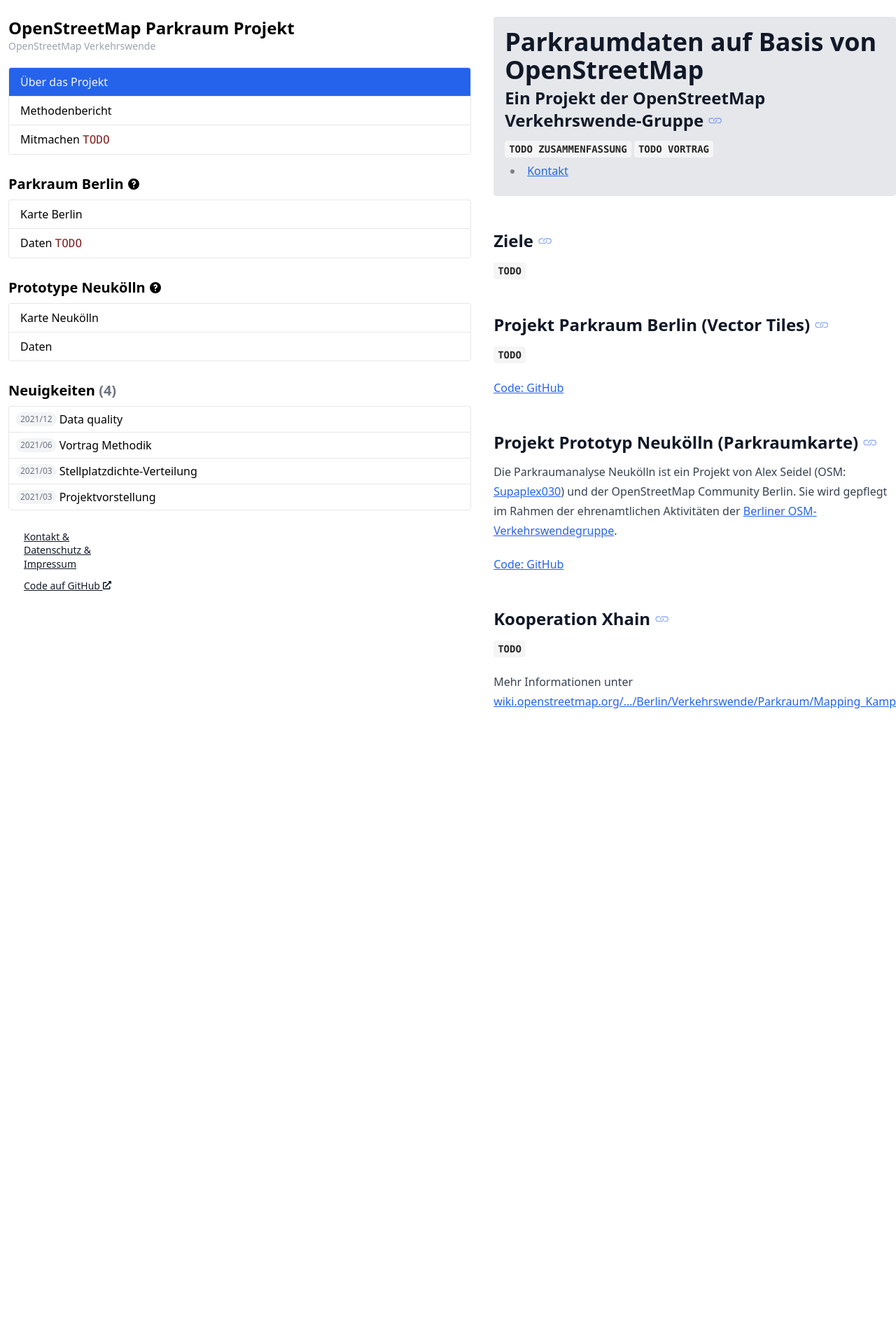
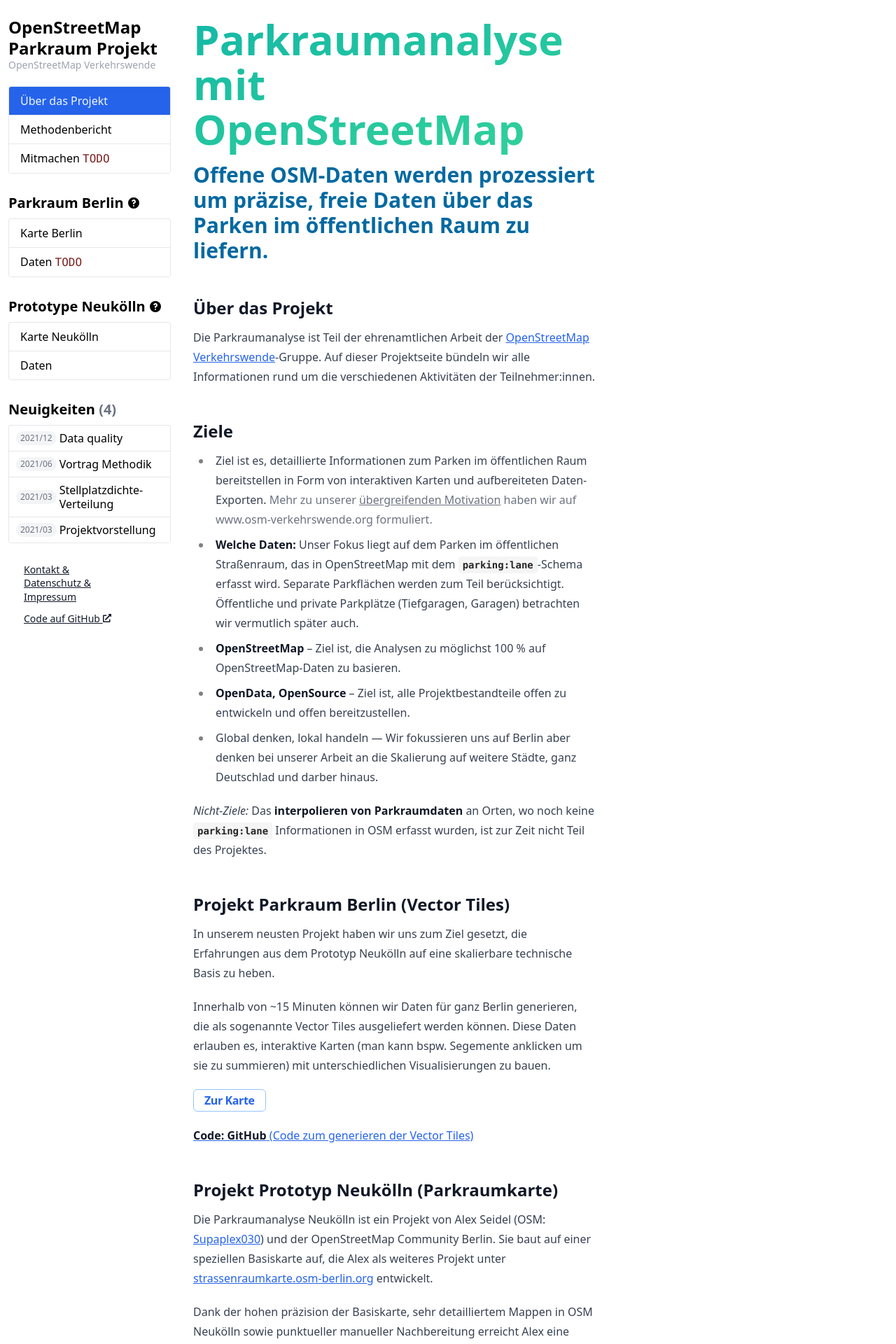
Before and after one commit to osmberlin/parkraum.osm-verkehrswende.org, a Jekyll site: the page built from index.html, in a window 1280 px wide. Shown: the top 1920 px of the page at 70% size. Built offline with Jekyll 4.4.1, drawn with Linux system fonts in a browser that asks for light colours; before the commit the page ends 1040 px from its top, so only the background shows below that; some of the changed text lies outside the part shown.

Commit message:
Rework homepage text and design
Rewrite more or less all content. And add styles based on osm-verkehrswende.org

```diff
--- /dev/null
+++ b/index.html
@@ -0,0 +1,177 @@
+---
+title: Parkraumdaten auf Basis von OpenStreetMap — Ein Projekt der OpenStreetMap Verkehrswende-Gruppe
+layout: page
+menu_highlight: about
+---
+
+<h1
+  class="mb-4 bg-gradient-to-br from-teal-500 to-emerald-400 bg-clip-text pb-2 text-4xl font-extrabold leading-8 text-transparent md:text-6xl md:leading-[4rem]"
+>
+  Parkraumanalyse mit OpenStreetMap
+</h1>
+<p class="-mt-2 text-3xl font-bold text-sky-700">
+  Offene OSM-Daten werden prozessiert um präzise, freie Daten über das Parken im
+  öffentlichen Raum zu liefern.
+</p>
+
+<div id="goals" class="target:notice target:bg-purple-100 hover:bg-purple-50">
+  <h2 class="mb-3">Über das Projekt</h2>
+
+  <p>
+    Die Parkraumanalyse ist Teil der ehrenamtlichen Arbeit der
+    <a href="https://www.osm-verkehrswende.org">OpenStreetMap Verkehrswende</a
+    >-Gruppe. Auf dieser Projektseite bündeln wir alle Informationen rund um die
+    verschiedenen Aktivitäten der Teilnehmer:innen.
+  </p>
+</div>
+
+<div id="goals" class="target:notice target:bg-purple-100 hover:bg-purple-50">
+  <h2 class="mb-3">Ziele</h2>
+
+  <ul>
+    <li>
+      Ziel ist es, detaillierte Informationen zum Parken im öffentlichen Raum
+      bereitstellen in Form von interaktiven Karten und aufbereiteten
+      Daten-Exporten.
+      <span class="text-gray-500">
+        Mehr zu unserer
+        <a href="https://www.osm-verkehrswende.org/" class="text-gray-500"
+          >übergreifenden Motivation</a
+        >
+        haben wir auf www.osm-verkehrswende.org formuliert.
+      </span>
+    </li>
+    <li>
+      <strong>Welche Daten:</strong> Unser Fokus liegt auf dem Parken im
+      öffentlichen Straßenraum, das in OpenStreetMap mit dem
+      <code>parking:lane</code>-Schema erfasst wird. Separate Parkflächen werden
+      zum Teil berücksichtigt. Öffentliche und private Parkplätze (Tiefgaragen,
+      Garagen) betrachten wir vermutlich später auch.
+    </li>
+    <li>
+      <strong>OpenStreetMap</strong> – Ziel ist, die Analysen zu möglichst 100 %
+      auf OpenStreetMap-Daten zu basieren.
+    </li>
+    <li>
+      <strong>OpenData, OpenSource</strong> – Ziel ist, alle Projektbestandteile
+      offen zu entwickeln und offen bereitzustellen.
+    </li>
+    <li>
+      Global denken, lokal handeln — Wir fokussieren uns auf Berlin aber denken
+      bei unserer Arbeit an die Skalierung auf weitere Städte, ganz Deutschlad
+      und darber hinaus.
+    </li>
+  </ul>
+
+  <p>
+    <em>Nicht-Ziele:</em> Das
+    <strong>interpolieren von Parkraumdaten</strong> an Orten, wo noch keine
+    <code>parking:lane</code> Informationen in OSM erfasst wurden, ist zur Zeit
+    nicht Teil des Projektes.
+  </p>
+</div>
+
+<div
+  id="project-vector-tiles"
+  class="target:notice target:bg-purple-100 hover:bg-purple-50"
+>
+  <h2 class="mb-3">Projekt Parkraum Berlin (Vector Tiles)</h2>
+
+  <p>
+    In unserem neusten Projekt haben wir uns zum Ziel gesetzt, die Erfahrungen
+    aus dem Prototyp Neukölln auf eine skalierbare technische Basis zu heben.
+  </p>
+  <p>
+    Innerhalb von ~15 Minuten können wir Daten für ganz Berlin generieren, die
+    als sogenannte Vector Tiles ausgeliefert werden können. Diese Daten erlauben
+    es, interaktive Karten (man kann bspw. Segemente anklicken um sie zu
+    summieren) mit unterschiedlichen Visualisierungen zu bauen.
+  </p>
+
+  <p>
+    <a href="/project-vector-tiles" class="button-outline">Zur Karte</a>
+  </p>
+
+  <p>
+    <a href="https://github.com/gislars/strassenraum-berlin"
+      ><strong>Code: GitHub</strong> (Code zum generieren der Vector Tiles)</a
+    >
+  </p>
+</div>
+
+<div
+  id="project-prototype-neukoelln"
+  class="target:notice target:bg-purple-100 hover:bg-purple-50"
+>
+  <h2 class="mb-3">Projekt Prototyp Neukölln (Parkraumkarte)</h2>
+
+  <p>
+    Die Parkraumanalyse Neukölln ist ein Projekt von Alex Seidel (OSM:
+    <a href="https://www.openstreetmap.org/user/Supaplex030/">Supaplex030</a>)
+    und der OpenStreetMap Community Berlin. Sie baut auf einer speziellen
+    Basiskarte auf, die Alex als weiteres Projekt unter
+    <a href="https://strassenraumkarte.osm-berlin.org"
+      >strassenraumkarte.osm-berlin.org</a
+    >
+    entwickelt.
+  </p>
+  <p>
+    Dank der hohen präzision der Basiskarte, sehr detailliertem Mappen in OSM
+    Neukölln sowie punktueller manueller Nachbereitung erreicht Alex eine
+    <strong>Präzision mit weniger als 5 % Abweichung von der Realität</strong>
+    (basierend auf Zählungen in Stichproben).
+  </p>
+  <p>
+    Das Script, das diese Daten generiert ist in Python geschrieben, erfordert
+    manuelle Arbeitsschritte und eignet sich aufgrund seines prototypischen
+    Characters nur zum Generieren von Daten für einzelne Ortsteile.
+  </p>
+
+  <p>
+    <a href="/project-prototype-neukoelln" class="button-outline">Zur Karte</a>
+  </p>
+
+  <p>
+    <a href="https://github.com/tordans/parkraum.osm-verkehrswende.org"
+      ><strong>Code: GitHub</strong> (Website, Python, Daten-Extrakte)</a
+    >
+  </p>
+</div>
+
+<div
+  id="cooperation-xhain"
+  class="target:notice target:bg-purple-100 hover:bg-purple-50"
+>
+  <h2 class="mb-3">Kooperation Xhain</h2>
+
+  <p>
+    Anfang 2022 haben sich Aktive aus der OSM-Community mit dem Bezirksamt
+    Friedrichshain-Kreuzberg (Xhain) und
+    <a href="https://www.fixmycity.de">FixMyCity</a> zusammengeschlossen um in
+    einer gemeinsamen Kampagne zusammen mit zivilgesellschaftlichen Akteuren
+    Parkraumdaten für Xhain zu erfassen. Teil des Projektes ist auch, die
+    Datenqualität zusammen mit dem Bezirksamt zu prüfen.
+  </p>
+  <p>
+    Mehr Informationen unter
+    <a href="https://fixmyberlin.de/parkraum/friedrichshain-kreuzberg"
+      >auf der Projektseite des Bezirksamtes bei fixmyberlin</a
+    >
+    sowie auf
+    <a
+      href="https://wiki.openstreetmap.org/wiki/Berlin/Verkehrswende/Parkraum/Mapping_Kampagne_Xhain"
+      >auf der Wiki-Projektseite der OSM Berlin Community</a
+    >
+  </p>
+</div>
+
+<div
+  id="cooperation-xhain"
+  class="target:notice target:bg-purple-100 hover:bg-purple-50"
+>
+  <h2 class="mb-3">Kontakt</h2>
+
+  <p>
+    <a href="/contact">Meetups, Github, Telegram, …</a>
+  </p>
+</div>
--- a/index.md
+++ /dev/null
@@ -1,53 +0,0 @@
----
-title: Parkraumdaten auf Basis von OpenStreetMap — Ein Projekt der OpenStreetMap Verkehrswende-Gruppe
-layout: page
-menu_highlight: about
-noindex: true
----
-
-<div class="notice mb-12">
-
-# Parkraumdaten auf Basis von OpenStreetMap
-{: class='!mb-0' }
-## Ein Projekt der OpenStreetMap Verkehrswende-Gruppe
-{: class='!mt-1 !mb-3' }
-
-`TODO ZUSAMMENFASSUNG`
-`TODO VORTRAG`
-
-- [Kontakt]({{ 'contact' | relative_url }})
-
-</div>
-
-## Ziele
-{: class='!mb-3' }
-
-`TODO`
-
-<div id="project-vector-tiles" class="target:notice target:bg-purple-100">
-
-## Projekt Parkraum Berlin (Vector Tiles)
-{: class='!mb-3' }
-
-`TODO`
-
-[Code: GitHub](https://github.com/gislars/strassenraum-berlin)
-
-</div>
-<div id="project-prototype-neukoelln" class="target:notice target:bg-purple-100">
-
-## Projekt Prototyp Neukölln (Parkraumkarte)
-{: class='!mb-3' }
-
-Die Parkraumanalyse Neukölln ist ein Projekt von Alex Seidel (OSM: [Supaplex030](https://www.openstreetmap.org/user/Supaplex030/)) und der OpenStreetMap Community Berlin. Sie wird gepflegt im Rahmen der ehrenamtlichen Aktivitäten der [Berliner OSM-Verkehrswendegruppe](https://wiki.openstreetmap.org/wiki/Berlin/Verkehrswende).
-
-[Code: GitHub](https://github.com/tordans/parkraum.osm-verkehrswende.org)
-
-</div>
-
-## Kooperation Xhain
-{: class='!mb-3' }
-
-`TODO`
-
-Mehr Informationen unter [wiki.openstreetmap.org/…/Berlin/Verkehrswende/Parkraum/Mapping_Kampagne_Xhain](https://wiki.openstreetmap.org/wiki/Berlin/Verkehrswende/Parkraum/Mapping_Kampagne_Xhain)
```
Also changed, not shown: css-src/tailwind.css (+6 -1 lines), css/tailwind.css, 1 other file.
